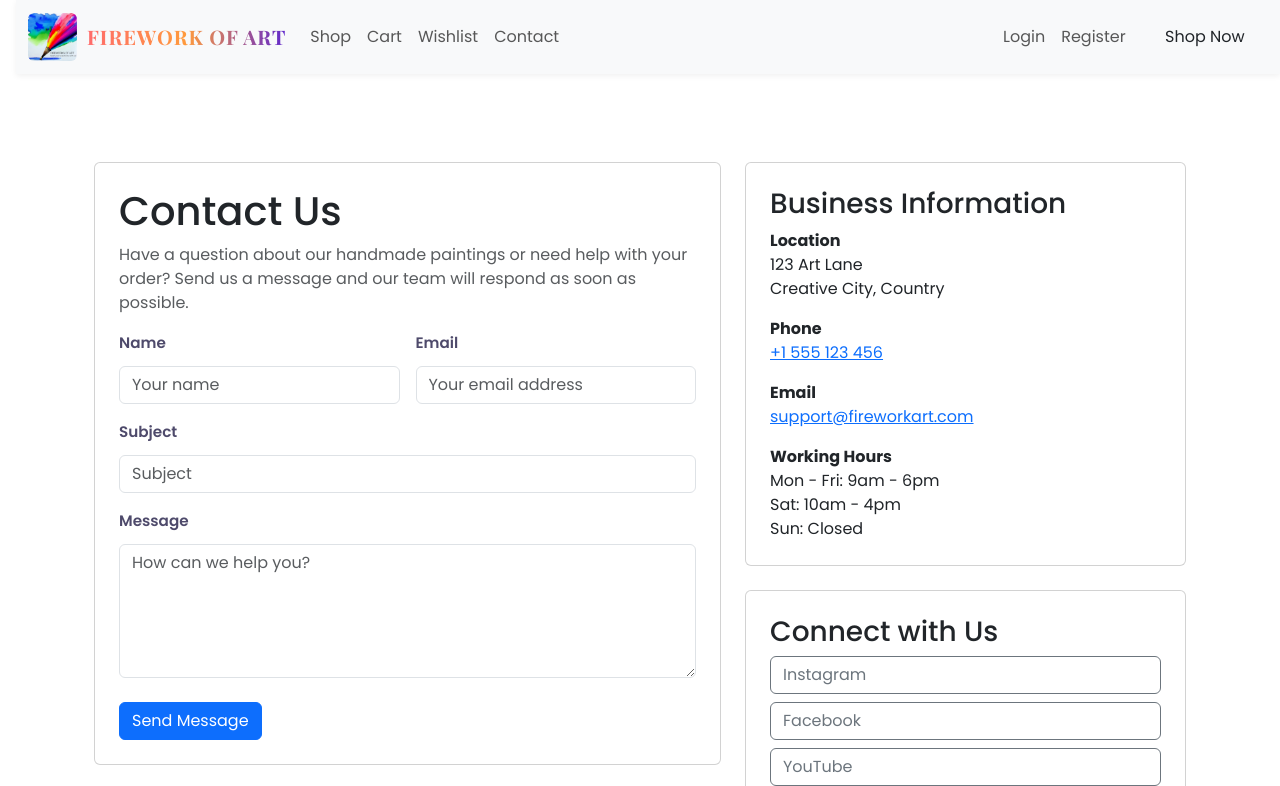
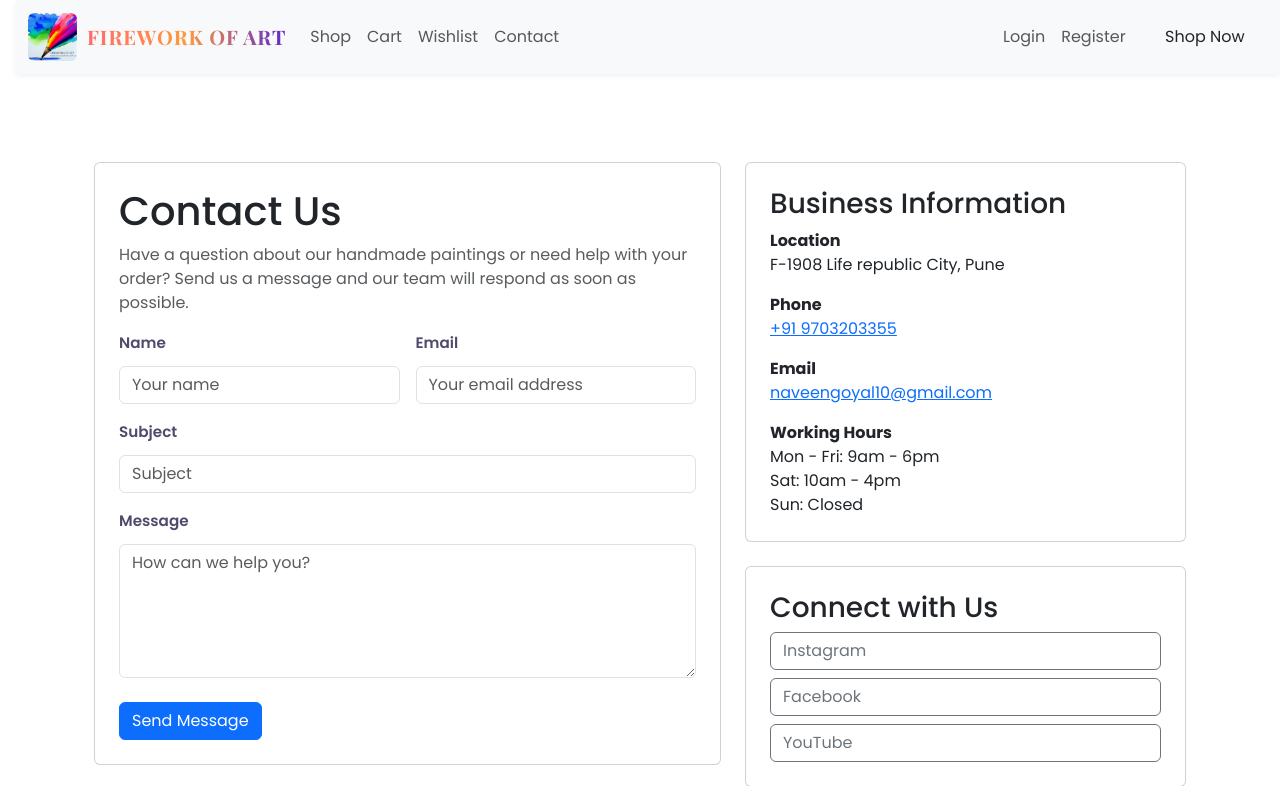
Before and after one commit to naveengoyal10/FireworksArt-Commerical, a Django app: page /contact/ in a window 1280 px wide. Shown: the top 786 px of the page. Run offline with Django 4.2, Linux system fonts and the light colour scheme; data that the repository does not hold is empty; parts of the project's set-up code (start-up, migrations or seed data) failed here and were passed over.

Commit message:
updateaddress

```diff
--- a/templates/base.html
+++ b/templates/base.html
@@ -80,7 +80,7 @@
                 <div class="row">
                     <div class="col-md-4">
                         <h5>Contact</h5>
-                        <p>123 Art Lane<br>City, Country<br>email@example.com<br>+1 555 1234</p>
+                        <p>F-1908 Life republic City, Pune<br>naveengoyal10@gmail.com<br>+91 9703203355</p>
                     </div>
                     <div class="col-md-4">
                         <h5>Quick Links</h5>
--- a/templates/core/contact.html
+++ b/templates/core/contact.html
@@ -46,16 +46,15 @@
         <ul class="list-unstyled mb-0">
           <li class="mb-3">
             <strong>Location</strong><br>
-            123 Art Lane<br>
-            Creative City, Country
+            F-1908 Life republic City, Pune
           </li>
           <li class="mb-3">
             <strong>Phone</strong><br>
-            <a href="tel:+1555123456">+1 555 123 456</a>
+            <a href="tel:+919703203355">+91 9703203355</a>
           </li>
           <li class="mb-3">
             <strong>Email</strong><br>
-            <a href="mailto:support@fireworkart.com">support@fireworkart.com</a>
+            <a href="mailto:naveengoyal10@gmail.com">naveengoyal10@gmail.com</a>
           </li>
           <li>
             <strong>Working Hours</strong><br>
--- a/templates/orders/emails/order_confirmation.html
+++ b/templates/orders/emails/order_confirmation.html
@@ -87,7 +87,7 @@
             <ul>
                 <li>Your order will be carefully packed and prepared for shipment</li>
                 <li>You'll receive an email with tracking information once your order ships</li>
-                <li>For any questions, please contact us at support@fireworkart.com</li>
+                <li>For any questions, please contact us at naveengoyal10@gmail.com</li>
             </ul>
         </div>
 
--- a/templates/orders/emails/order_confirmation.txt
+++ b/templates/orders/emails/order_confirmation.txt
@@ -31,7 +31,7 @@ Next Steps:
 - For questions about your order, please reply to this email
 
 Contact Us:
-Email: support@fireworkart.com
+Email: naveengoyal10@gmail.com
 Website: www.fireworkart.com
 
 Thank you for choosing FireworkArt!
--- a/templates/orders/emails/payment_confirmation.html
+++ b/templates/orders/emails/payment_confirmation.html
@@ -51,7 +51,7 @@
                 {{ order.shipping_city }}, {{ order.shipping_state }} {{ order.shipping_postal_code }}
             </p>
 
-            <p>If you have any questions about your order, please don't hesitate to contact us at support@fireworkart.com</p>
+            <p>If you have any questions about your order, please don't hesitate to contact us at naveengoyal10@gmail.com</p>
 
             <p>Thank you for your purchase!</p>
         </div>
--- a/templates/orders/emails/payment_confirmation.txt
+++ b/templates/orders/emails/payment_confirmation.txt
@@ -21,7 +21,7 @@ SHIPPING ADDRESS:
 
 Need Help?
 If you have any questions about your order, please contact us at:
-Email: support@fireworkart.com
+Email: naveengoyal10@gmail.com
 Website: www.fireworkart.com
 
 Thank you for your purchase!
--- a/templates/orders/invoice.html
+++ b/templates/orders/invoice.html
@@ -117,7 +117,7 @@
           <!-- Footer -->
           <div class="text-center mt-4" style="color: #666; font-size: 12px;">
             <p style="margin: 0;">© FireworkArt - Handmade Paintings E-Commerce</p>
-            <p style="margin: 5px 0 0 0;">www.fireworkart.com | support@fireworkart.com</p>
+            <p style="margin: 5px 0 0 0;">www.fireworkart.com | naveengoyal10@gmail.com</p>
             <p style="margin: 10px 0 0 0;">Thank you for your business!</p>
           </div>
         </div>
--- a/templates/orders/payment_failed.html
+++ b/templates/orders/payment_failed.html
@@ -35,9 +35,9 @@
         <div class="card-body">
           <p>If you continue to experience issues with payment, please contact our support team:</p>
           <ul>
-            <li><strong>Email:</strong> support@fireworkart.com</li>
-            <li><strong>Phone:</strong> +1 (555) 123-4567</li>
-            <li><strong>Hours:</strong> Monday - Friday, 9 AM - 5 PM EST</li>
+            <li><strong>Email:</strong> naveengoyal10@gmail.com</li>
+            <li><strong>Phone:</strong> +91 9703203355</li>
+            <li><strong>Hours:</strong> Monday - Friday, 9 AM - 5 PM IST</li>
           </ul>
         </div>
       </div>
```
